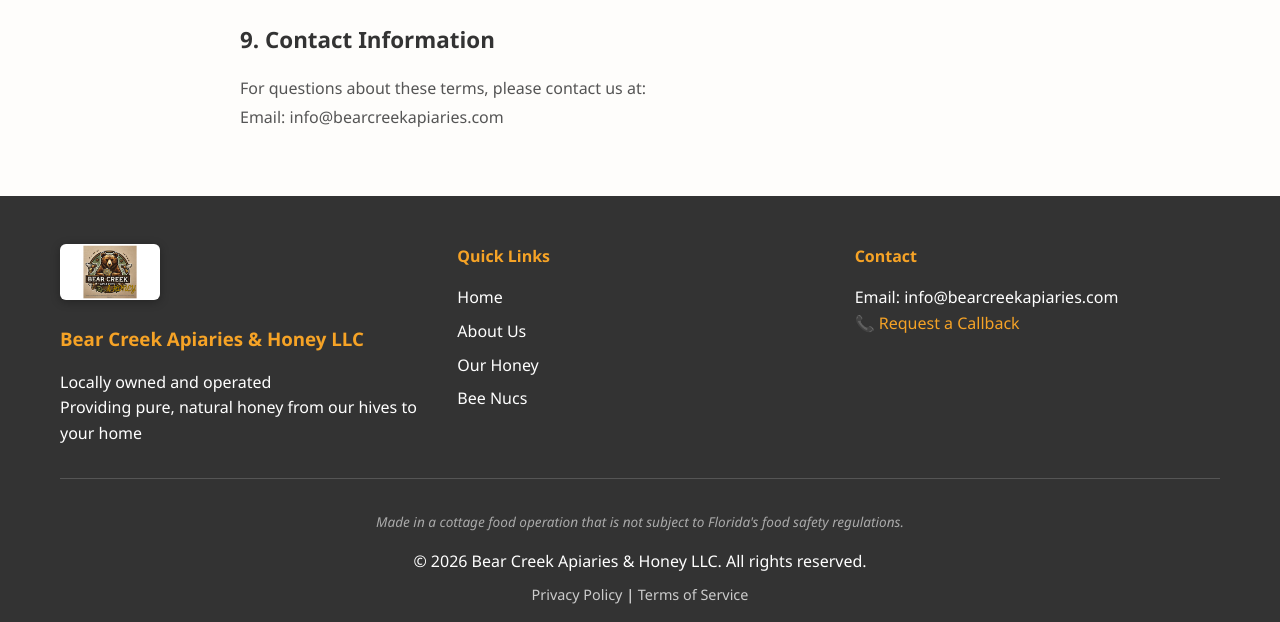
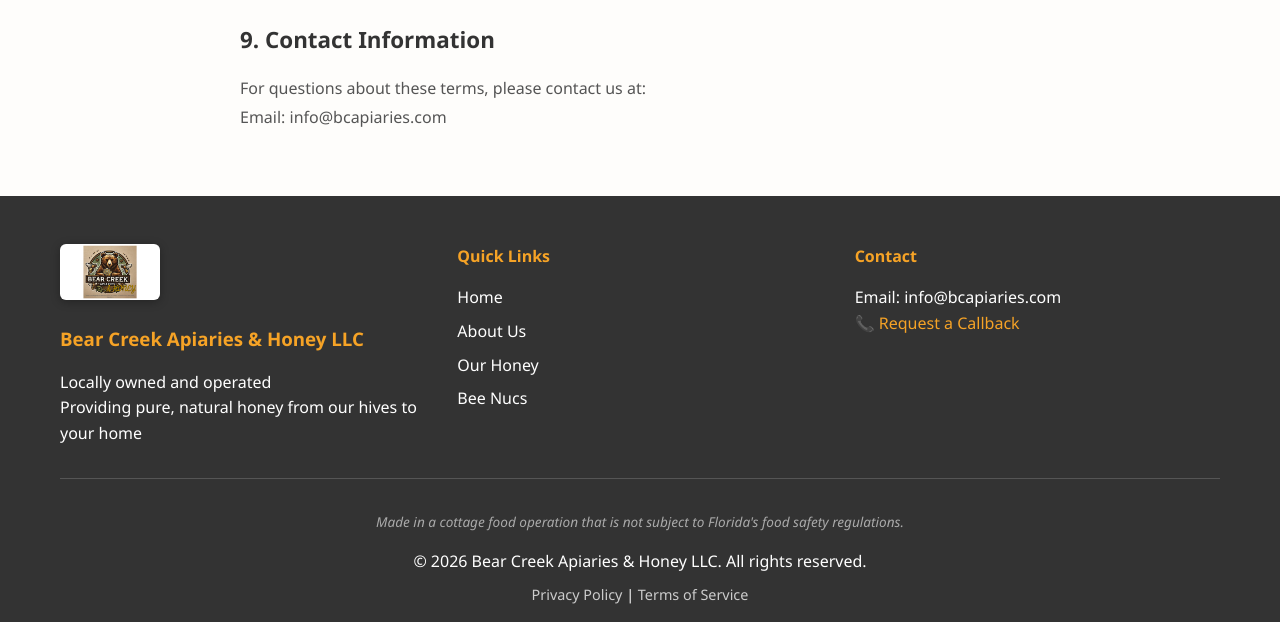
Before and after one commit to stirlingv/honey-biz, a Django app: page /terms/ in a window 1280 px wide. Shown: the part 1424-2046 px from the top of the page. Run offline with Django 5.2, Linux system fonts and the light colour scheme.

Commit message:
Configuration updates for bcapiaries.com domain

```diff
--- a/bearcreek/settings.py
+++ b/bearcreek/settings.py
@@ -35,9 +35,9 @@ ALLOWED_HOSTS = os.getenv('ALLOWED_HOSTS', 'localhost,127.0.0.1').split(',')
 # CSRF trusted origins for Render deployment
 CSRF_TRUSTED_ORIGINS = [
     'https://*.onrender.com',
+    'https://bcapiaries.com',
+    'https://www.bcapiaries.com',
 ]
-# Add custom domain when ready (uncomment and update):
-# CSRF_TRUSTED_ORIGINS += ['https://bcapiaries.com', 'https://www.bcapiaries.com']
 
 
 # Application definition
@@ -204,7 +204,7 @@ EMAIL_PORT = int(os.getenv('EMAIL_PORT', 587))
 EMAIL_USE_TLS = os.getenv('EMAIL_USE_TLS', 'True').lower() == 'true'
 EMAIL_HOST_USER = os.getenv('EMAIL_HOST_USER', '')
 EMAIL_HOST_PASSWORD = os.getenv('EMAIL_HOST_PASSWORD', '')
-DEFAULT_FROM_EMAIL = os.getenv('DEFAULT_FROM_EMAIL', 'noreply@bearcreekapiaries.com')
+DEFAULT_FROM_EMAIL = os.getenv('DEFAULT_FROM_EMAIL', 'noreply@bcapiaries.com')
 
 # SMS/Email Notification Settings - Different for dev vs prod
 if DEBUG:
--- a/render.yaml
+++ b/render.yaml
@@ -13,7 +13,7 @@ services:
       - key: DJANGO_SECRET_KEY
         generateValue: true
       - key: ALLOWED_HOSTS
-        value: ".onrender.com"
+        value: ".onrender.com,bcapiaries.com,www.bcapiaries.com"
       - key: RENDER
         value: "true"
       - key: PYTHON_VERSION
--- a/templates/base.html
+++ b/templates/base.html
@@ -88,7 +88,7 @@
                 </div>
                 <div class="footer-section">
                     <h4>Contact</h4>
-                    <p>Email: info@bearcreekapiaries.com</p>
+                    <p>Email: info@bcapiaries.com</p>
                     <p><a href="{% url 'callback_request' %}" style="color: #f6a326;">📞 Request a Callback</a></p>
                 </div>
             </div>
--- a/templates/shop/order_status.html
+++ b/templates/shop/order_status.html
@@ -80,7 +80,7 @@
 
         <div class="help-section">
             <h3>Questions about your order?</h3>
-            <p>Contact us at <a href="mailto:info@bearcreekapiaries.com">info@bearcreekapiaries.com</a></p>
+            <p>Contact us at <a href="mailto:info@bcapiaries.com">info@bcapiaries.com</a></p>
         </div>
 
         <div class="back-link">
--- a/templates/shop/privacy.html
+++ b/templates/shop/privacy.html
@@ -67,7 +67,7 @@
             </p>
             <p>
                 <strong>Bear Creek Apiaries & Honey LLC</strong><br>
-                Email: info@bearcreekapiaries.com
+                Email: info@bcapiaries.com
             </p>
 
             <h3>Changes to This Policy</h3>
--- a/templates/shop/terms.html
+++ b/templates/shop/terms.html
@@ -66,7 +66,7 @@
             <h3>9. Contact Information</h3>
             <p>
                 For questions about these terms, please contact us at:<br>
-                Email: info@bearcreekapiaries.com
+                Email: info@bcapiaries.com
             </p>
         </div>
     </div>
```
